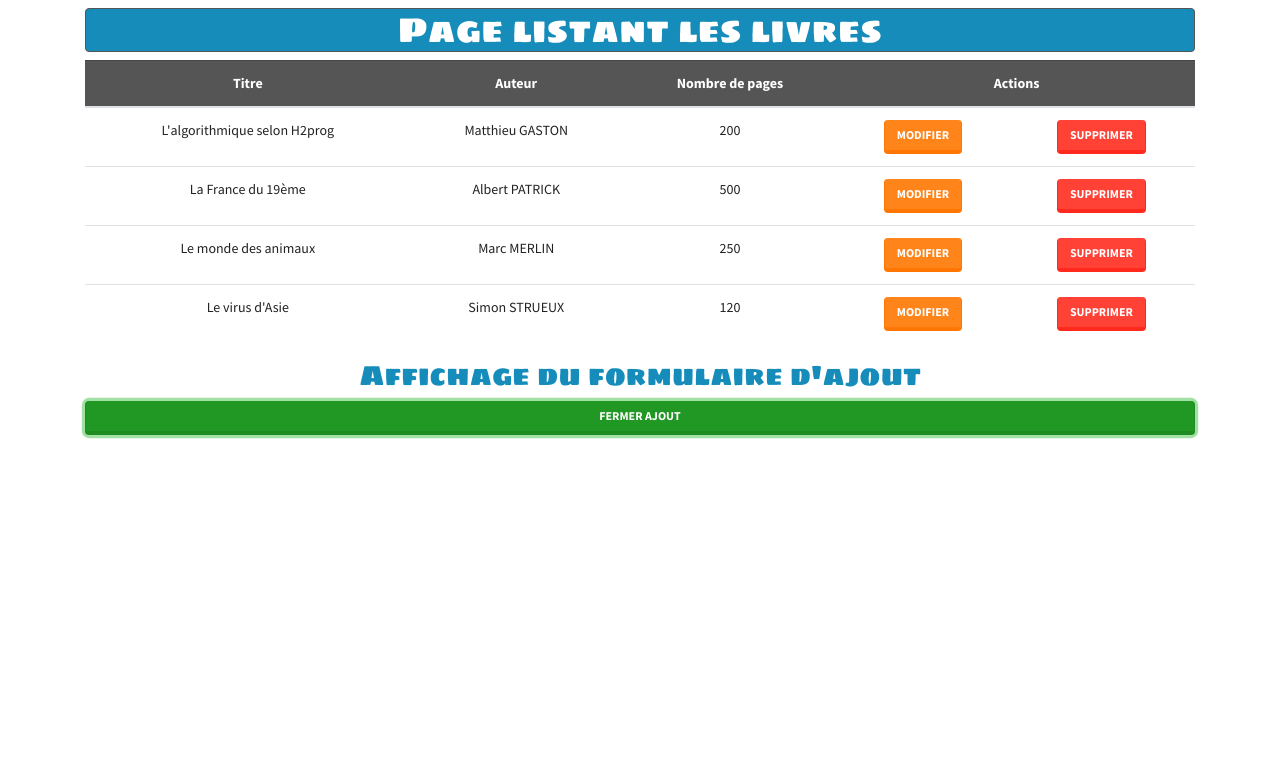
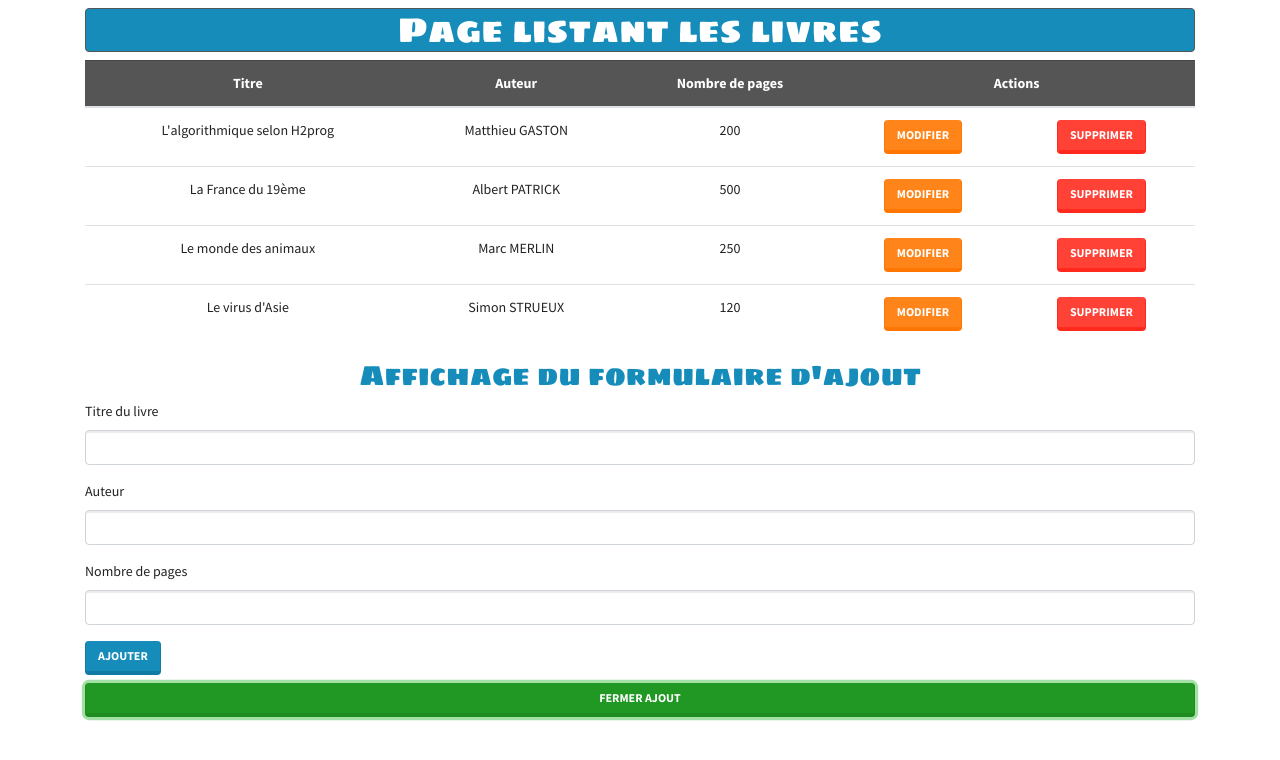
Before and after one commit to bezedache29/ProjetReact1, a React (Create React App) app in the folder projet1/: page / in a window 1280 px wide. Both pictures are taken after a click on the button "AJOUTER". Shown: the top 760 px of the page. Built offline with nearby package versions, Linux system fonts and the light colour scheme.

Commit message:
debut formulaire ajout livre

```diff
--- a/projet1/src/containers/Livres/FormulaireAjout/FormulaireAjout.js
+++ b/projet1/src/containers/Livres/FormulaireAjout/FormulaireAjout.js
@@ -1,12 +1,43 @@
 import React, { Component, Fragment } from 'react'
 import css from './FormulaireAjout.module.css'
+import Bouton from '../../../components/Boutons/Bouton'
+import Livres from '../Livres'
 
 class FormulaireAjout extends Component {
+    state = {
+        titreSaisi : "",
+        auteurSaisi : "",
+        nbPagesSaisi : ""
+    }
+
+    handleValidationForm = (event) => {
+        // On empeche le rafraichissement de la page lors du clic sur valider
+        event.preventDefault()
+        // console.log(`${this.state.titreSaisi} - ${this.state.auteurSaisi} - ${this.state.nbPagesSaisi}`)
+        Livres.handleAjoutLivre(this.state.titreSaisi, this.state.auteurSaisi, this.state.nbPagesSaisi)
+    }
+
     render() {
         const monCss = `p2 mt-2 text-primary text-center rounded ${css.policeTitre}`
         return (
             <Fragment>
                 <h2 className={monCss}>Affichage du formulaire d'ajout</h2>
+                <form className="mb-2">
+                    <div className="form-group">
+                        <label htmlFor="titreLivre">Titre du livre</label>
+                        {/* onChange permet de savoir si une valeur d'un input a changé. Si c'est le cas, on fait apel a une fonction qui va changer la state en inscrivant la nouvelle valeur */}
+                        <input type="text" className="form-control" id="titreLivre" onChange={(event) => this.setState({titreSaisi:event.target.value})} value={this.state.titreSaisi} />
+                    </div>
+                    <div className="form-group">
+                        <label htmlFor="auteur">Auteur</label>
+                        <input type="text" className="form-control" id="auteur" onChange={(event) => this.setState({auteurSaisi: event.target.value})} value={this.state.auteurSaisi} />
+                    </div>
+                    <div className="form-group">
+                        <label htmlFor="nbPages">Nombre de pages</label>
+                        <input type="number" className="form-control" id="nbPages" onChange={(event) => this.setState({nbPagesSaisi:event.target.value})} value={this.state.nbPagesSaisi} />
+                    </div>
+                    <Bouton btn="btn-primary" clic={this.handleValidationForm} >Ajouter</Bouton>
+                </form>
             </Fragment>
         )
     }
--- a/projet1/src/containers/Livres/Livres.js
+++ b/projet1/src/containers/Livres/Livres.js
@@ -1,5 +1,4 @@
 import React, { Component, Fragment } from 'react'
-// import Bouton from '../../components/Boutons/Bouton'
 import Livre from './Livre/Livre'
 
 class Livres extends Component {
@@ -55,6 +54,11 @@ class Livres extends Component {
         this.setState({Livres: newLivre})
     }
 
+    handleAjoutLivre = (titre, auteur, nbPages) => {
+        let l = `${titre} - ${auteur} - ${nbPages}`
+        console.log(l)
+    }
+
     render() {
         return (
             <Fragment>
```
